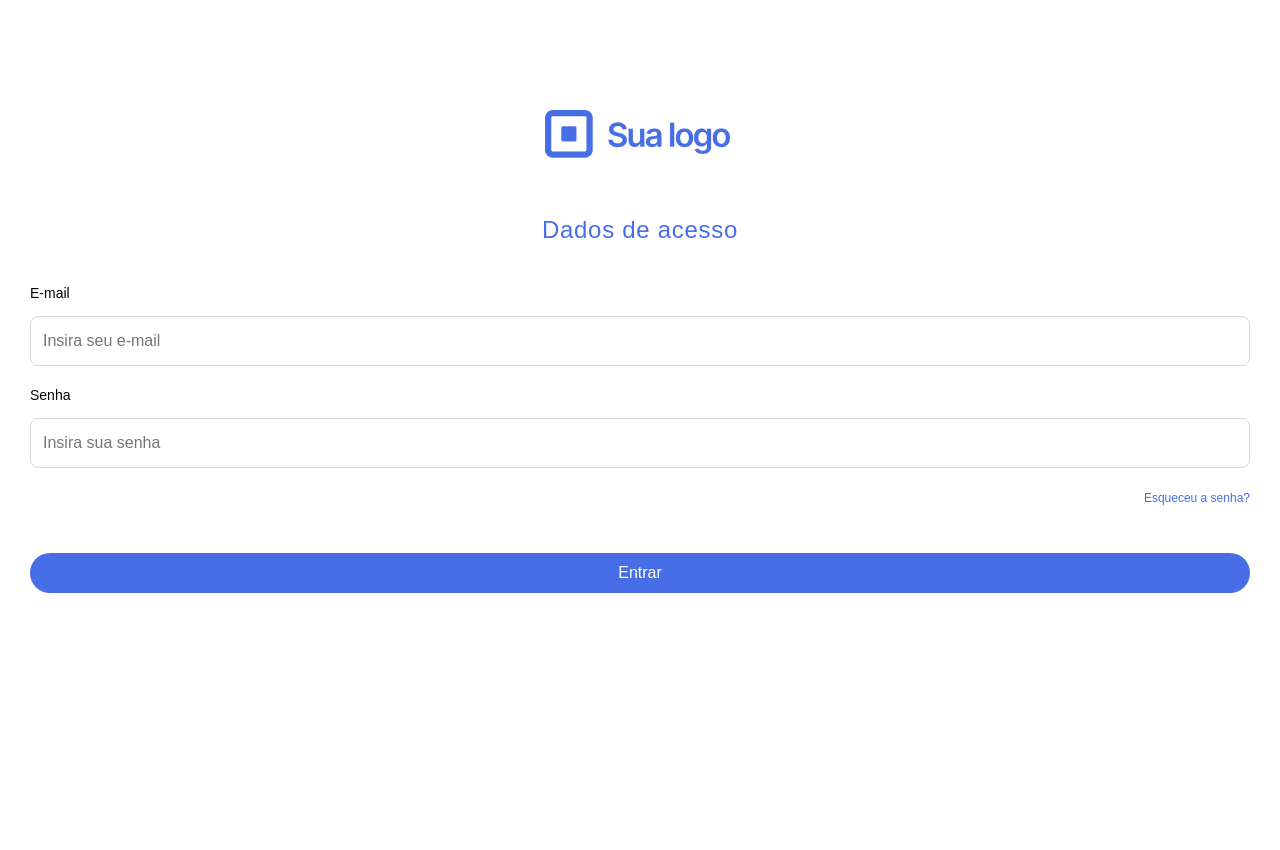
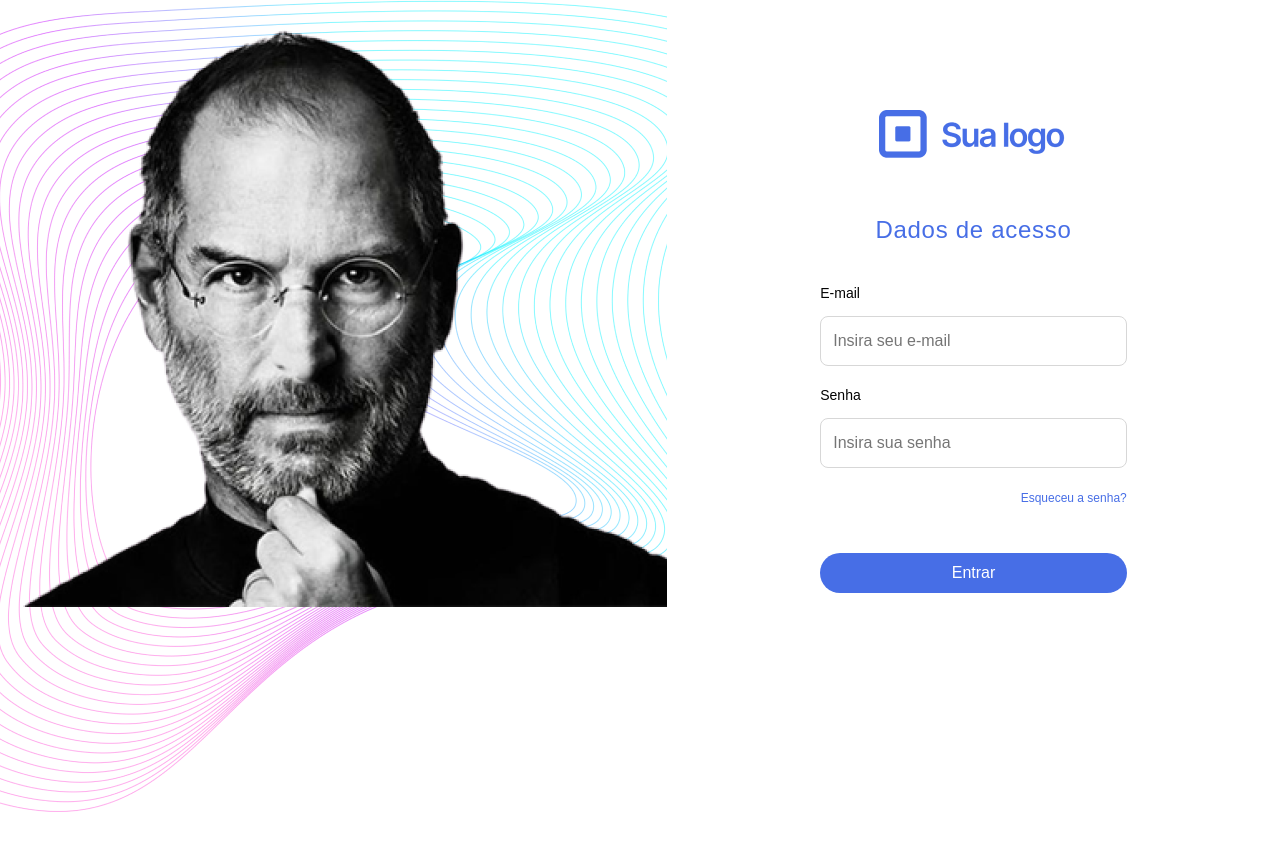
Before and after one commit to joaobuga35/web-fullstack, a React (Vite) app: page / in a window 1280 px wide. Shown: the top 850 px of the page. After the commit the page ends 812 px from the top, so only its background shows below. Built offline with nearby package versions, Linux system fonts and the light colour scheme.

Commit message:
feat: responsive design login page

```diff
--- a/src/components/Logo/index.jsx
+++ b/src/components/Logo/index.jsx
@@ -1,14 +1,14 @@
 import logo from "../../images/png/logo.png";
 import FigureLogo from "./styles";
 
-const Logo = ({ top, bottom, leftP, rightP, logoPosition }) => {
+const Logo = ({ top, bottom, leftP, rightP, logoposition }) => {
   return (
     <FigureLogo
       top={top}
       bottom={bottom}
       leftP={leftP}
       rightP={rightP}
-      logoPosition={logoPosition}
+      logoposition={logoposition}
     >
       <img src={logo} alt="logo" />
     </FigureLogo>
--- a/src/components/Logo/styles.js
+++ b/src/components/Logo/styles.js
@@ -6,8 +6,8 @@ const FigureLogo = styled.figure`
   padding-left: ${(props) => props.leftP};
   padding-right: ${(props) => props.rightP};
 
-  ${({ logoPosition }) => {
-    switch (logoPosition) {
+  ${({ logoposition }) => {
+    switch (logoposition) {
       case "register":
         return css`
           background-color: var(--color-primary);
--- a/src/pages/Login/index.jsx
+++ b/src/pages/Login/index.jsx
@@ -2,12 +2,20 @@ import InputMain from "../../components/Input";
 import Logo from "../../components/Logo";
 import ButtonBlue from "../../styles/Buttons/styles";
 import MainLogin from "./styles";
+import apple from "../../images/png/apple.png";
+import stevejobs from "../../images/png/stevejobs.png";
 
 const Login = () => {
   return (
     <>
       <MainLogin>
-        <Logo top={"110px"} bottom={"58px"} logoPosition={"login"} />
+        <figure className="figureApple">
+          <img className="imgBackground" src={apple} alt="" />
+          <img className="imgSteve" src={stevejobs} alt="" />
+        </figure>
+
+        <section>
+          <Logo top={"110px"} bottom={"58px"} logoposition={"login"} />
           <h2>Dados de acesso</h2>
 
           <form>
@@ -23,12 +31,14 @@ const Login = () => {
               inputName={"password"}
               placeholder={"Insira sua senha"}
             />
+            <div>
               <span>Esqueceu a senha?</span>
-
               <ButtonBlue width={"100%"} height={"40px"} top={"45px"}>
                 Entrar
               </ButtonBlue>
+            </div>
           </form>
+        </section>
       </MainLogin>
     </>
   );
--- a/src/pages/Login/styles.js
+++ b/src/pages/Login/styles.js
@@ -3,12 +3,18 @@ import { styled } from "styled-components";
 const MainLogin = styled.main`
   padding-left: 30px;
   padding-right: 30px;
+
+  .figureApple {
+    display: none;
+  }
+
   h2 {
     text-align: center;
     margin-bottom: 40px;
   }
 
   span {
+    cursor: pointer;
     display: flex;
     justify-content: flex-end;
     color: #476ee6;
@@ -22,6 +28,54 @@ const MainLogin = styled.main`
   span:hover {
     text-decoration: underline var(--color-primary);
   }
+
+  @media (min-width: 414px) {
+    form {
+      padding-left: 10%;
+      padding-right: 10%;
+    }
+  }
+
+  @media (min-width: 768px) {
+    form {
+      padding-left: 25%;
+      padding-right: 25%;
+    }
+  }
+
+  @media (min-width: 1024px) {
+    form {
+      padding-left: 25%;
+      padding-right: 25%;
+    }
+  }
+
+  @media (min-width: 1280px) {
+    display: flex;
+
+    padding-left: 0px;
+    padding-right: 0px;
+
+    section {
+      width: 100%;
+      form {
+        padding-left: 25%;
+        padding-right: 25%;
+      }
+    }
+    .figureApple {
+      display: block;
+
+      .imgBackground {
+        position: absolute;
+      }
+
+      .imgSteve {
+        position: relative;
+        bottom: 70px;
+      }
+    }
+  }
 `;
 
 export default MainLogin;
--- a/src/styles/Global.js
+++ b/src/styles/Global.js
@@ -31,6 +31,11 @@ export default createGlobalStyle`
     outline:0;
     box-sizing: border-box;
   }
+  body{
+    transition: 0.8s ease;
+    animation: smoothShow 800ms;
+  }
+
   body,html{
     width: 100vw;
     height: 100vh;
@@ -57,4 +62,16 @@ export default createGlobalStyle`
     border: none;
     cursor: pointer;
   }
+  button:hover{
+    filter: brightness(0.9);
+  }
+
+  @keyframes smoothShow {
+  0% {
+    opacity: 0;
+  }
+  100% {
+    opacity: 1;
+  }
+}
 `;
```
Also changed, not shown: src/images/png/apple.png (added), src/images/png/stevejobs.png (added). Lines whose indentation alone changed are shown as unchanged.
